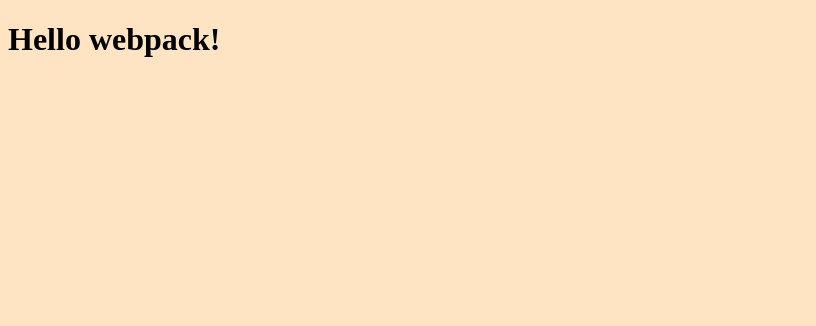
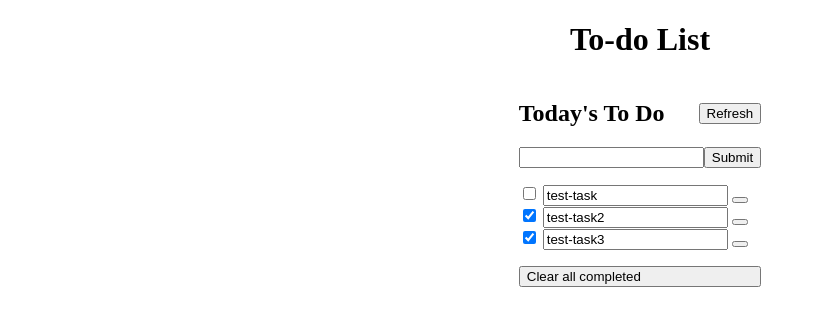
Before and after one commit to helio3197/to-do-list, a website built with webpack: page src/index.html in a window 1280 px wide. Shown: the whole page, without its empty margins (0-816 px from the left). Built offline with nearby package versions, Linux system fonts and the light colour scheme.

Commit message:
Created js functions to display the to-do list

```diff
--- /dev/null
+++ b/src/create-tasks-list.js
@@ -0,0 +1,23 @@
+const createTodo = (list, tasksNode) => {
+  tasksNode.innerHTML = '';
+
+  list.forEach((item, index) => {
+    const li = document.createElement('li');
+    li.innerHTML = `
+    <form>
+      <input type="checkbox">
+      <input type="text" value=${item.description}>
+      <button type="button"></button>
+    </form>
+    `;
+
+    tasksNode.appendChild(li);
+
+    if (item.completed) {
+      const checkbox = document.querySelectorAll('#todo-list [type="checkbox"]')[index];
+      checkbox.click();
+    }
+  });
+};
+
+export { createTodo as default };
--- a/src/index.html
+++ b/src/index.html
@@ -1,11 +1,26 @@
 <!DOCTYPE html>
 <html lang="en">
 <head>
-    <meta charset="UTF-8">
-    <meta name="viewport" content="width=device-width, initial-scale=1.0">
-    <title>Wbpack Exercise</title>
+  <meta charset="UTF-8"/>
+  <meta name="viewport" content="width=device-width, initial-scale=1.0"/>
+  <title>To-do List</title>
 </head>
 <body>
-    <h1>Hello webpack!</h1>
+  <h1>To-do List</h1>
+  <div>
+    <section id="todo">
+      <div class="todo-header">
+        <h1>Today's To Do</h1>
+        <button type="button">Refresh</button>
+      </div>
+      <form class="todo-add">
+        <input type="text"/>
+        <input type="submit"/>
+      </form>
+      <ul class="todo-list" id="todo-list">
+      </ul>
+      <button type="button" class="todo-clear">Clear all completed</button>
+    </section>
+  </div>
 </body>
 </html>
--- a/src/index.js
+++ b/src/index.js
@@ -1 +1,24 @@
+import createTodo from './create-tasks-list.js';
 import './style.css';
+
+const taskList = [
+  {
+    description: 'test-task',
+    completed: false,
+    index: 1,
+  },
+  {
+    description: 'test-task2',
+    completed: true,
+    index: 2,
+  },
+  {
+    description: 'test-task3',
+    completed: true,
+    index: 3,
+  },
+];
+
+const todoList = document.getElementById('todo-list');
+
+createTodo(taskList, todoList);
--- a/src/style.css
+++ b/src/style.css
@@ -1,3 +1,44 @@
 body {
-  background-color: bisque;
+  box-sizing: border-box;
+  margin: 0;
+  display: flex;
+  flex-direction: column;
+  align-items: center;
 }
+
+#todo {
+  display: flex;
+  flex-direction: column;
+  margin: 0 auto;
+}
+
+#todo > * {
+  display: flex;
+}
+
+.todo-header {
+  align-items: center;
+  justify-content: space-between;
+}
+
+.todo-add {
+
+}
+
+.todo-add input:first-child {
+  flex: 1;
+}
+
+.todo-list {
+  flex-direction: column;
+  list-style: none;
+  padding: 0;
+}
+
+.todo-list [type="text"]:focus-visible {
+  outline: none;
+}
+
+.todo-clear {
+
+}
```
Also changed, not shown: src/sort-taks-array.js (added, +16 -0 lines).
